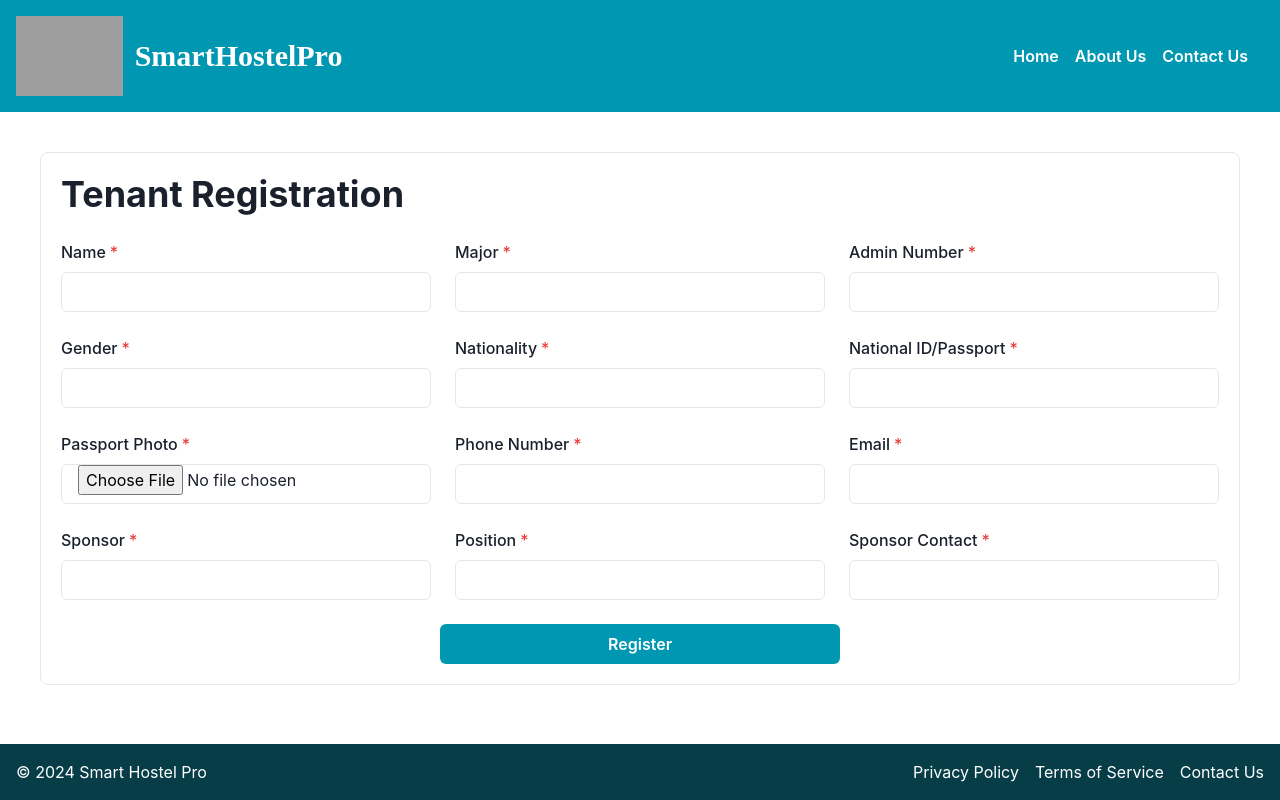
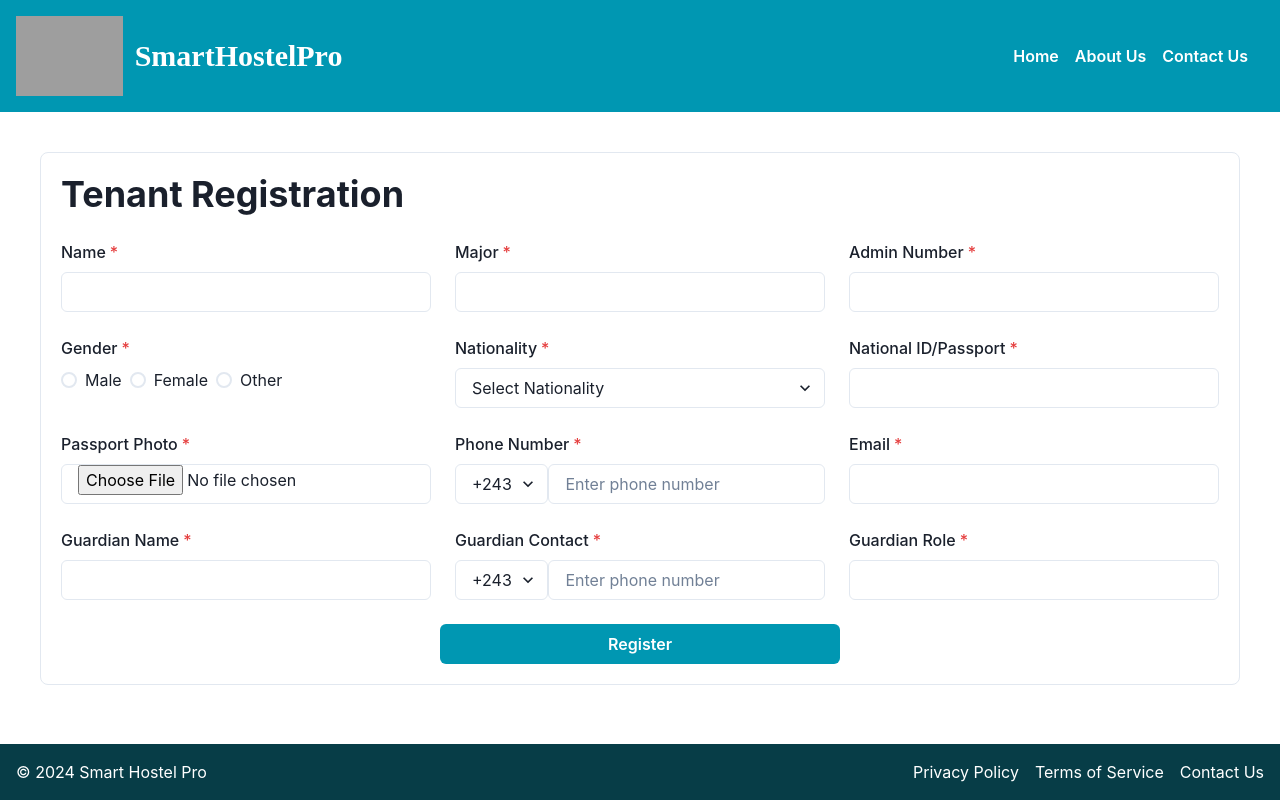
Before and after one commit to Zawadirugenyi/NadineKarungi, a React (Create React App) app: page /tenant in a window 1280 px wide. Built offline with nearby package versions, Linux system fonts and the light colour scheme; grey boxes are pictures that could not be loaded.

Commit message:
ticket adjustment

```diff
--- a/src/pages/tenant.jsx
+++ b/src/pages/tenant.jsx
@@ -1,5 +1,5 @@
 import React, { useState } from 'react';
-import { Box, Button, FormControl, FormLabel, Input, Grid, GridItem, Heading, Alert, AlertIcon, AlertTitle, AlertDescription, CloseButton, useToast } from '@chakra-ui/react';
+import { Box, Button, FormControl, FormLabel, Radio, Input, Select, InputGroup, RadioGroup, Stack, Grid, GridItem, Heading, Alert, AlertIcon, AlertTitle, AlertDescription, CloseButton, useToast } from '@chakra-ui/react';
 import { useNavigate, useLocation } from 'react-router-dom';
 import axios from 'axios';
 
@@ -16,8 +16,10 @@ const Tenant = () => {
     parent: '',
     sponsor_contact: '',
     passport_photo: null,
-    position: ''
+    position: '',
+    countryCode: ''
   });
+  const [showCustomCountryCode, setShowCustomCountryCode] = useState(false);
   const [message, setMessage] = useState({ type: '', text: '' });
   const toast = useToast();
   const navigate = useNavigate();
@@ -27,12 +29,24 @@ const Tenant = () => {
   const roomNumber = location.state?.roomNumber || '';
 
   const handleChange = (e) => {
-    const { name, value, files } = e.target;
-    if (name === 'passport_photo') {
+    const { name, value, type, files } = e.target;
+
+    if (type === 'file') {
       setFormData({
         ...formData,
-        passport_photo: files[0]
+        [name]: files[0]
       });
+    } else if (name === 'countryCode') {
+      setFormData({
+        ...formData,
+        countryCode: value
+      });
+      // Show custom input if "Other" is selected
+      if (value === 'other') {
+        setShowCustomCountryCode(true);
+      } else {
+        setShowCustomCountryCode(false);
+      }
     } else {
       setFormData({
         ...formData,
@@ -85,7 +99,8 @@ const Tenant = () => {
         parent: '',
         sponsor_contact: '',
         passport_photo: null,
-        position: ''
+        position: '',
+        countryCode: ''
       });
 
       // Navigate to booking page with room number and tenant name
@@ -143,14 +158,28 @@ const Tenant = () => {
           <GridItem colSpan={1}>
             <FormControl id="gender" isRequired>
               <FormLabel>Gender</FormLabel>
-                            <Input type="text" name="gender" value={formData.gender} onChange={handleChange} />
+              <RadioGroup name="gender" value={formData.gender} onChange={(value) => setFormData({ ...formData, gender: value })}>
+                <Stack direction="row">
+                  <Radio value="male">Male</Radio>
+                  <Radio value="female">Female</Radio>
+                  <Radio value="other">Other</Radio>
+                </Stack>
+              </RadioGroup>
             </FormControl>
           </GridItem>
 
           <GridItem colSpan={1}>
             <FormControl id="nationality" isRequired>
               <FormLabel>Nationality</FormLabel>
-                            <Input type="text" name="nationality" value={formData.nationality} onChange={handleChange} />
+              <Select name="nationality" value={formData.nationality} onChange={handleChange}>
+                <option value="">Select Nationality</option>
+                 <option value="DRC">Congolese</option>
+                <option value="kenya">Kenyan</option>
+                <option value="uganda">Ugandan</option>
+                <option value="tanzania">Tanzanian</option>
+                <option value="rwanda">Rwandaise</option>
+                <option value="other">Other</option>
+              </Select>
             </FormControl>
           </GridItem>
 
@@ -171,7 +200,36 @@ const Tenant = () => {
           <GridItem colSpan={1}>
             <FormControl id="phone_number" isRequired>
               <FormLabel>Phone Number</FormLabel>
-                            <Input type="number" name="phone_number" value={formData.phone_number} onChange={handleChange} />
+              <InputGroup>
+                <Select
+                  name="countryCode"
+                  width="35%"
+                  value={formData.countryCode}
+                  onChange={handleChange}
+                >
+                  <option value="+243">+243 (DRC)</option>
+                  <option value="+254">+254 (Kenya)</option>
+                  <option value="+256">+256 (Uganda)</option>
+                  <option value="+255">+255 (Tanzania)</option>
+                  <option value="+250">+250 (Rwanda)</option>
+                  <option value="other">Other</option>
+                </Select>
+                {showCustomCountryCode && (
+                  <Input
+                    type="text"
+                    name="countryCodeCustom"
+                    placeholder="Enter custom country code"
+                    onChange={(e) => setFormData({ ...formData, countryCode: e.target.value })}
+                  />
+                )}
+                <Input
+                  type="number"
+                  name="phone_number"
+                  value={formData.phone_number}
+                  onChange={handleChange}
+                  placeholder="Enter phone number"
+                />
+              </InputGroup>
             </FormControl>
           </GridItem>
 
@@ -184,31 +242,62 @@ const Tenant = () => {
 
           <GridItem colSpan={1}>
             <FormControl id="parent" isRequired>
-                            <FormLabel>Sponsor</FormLabel>
+              <FormLabel>Guardian Name</FormLabel>
               <Input type="text" name="parent" value={formData.parent} onChange={handleChange} />
             </FormControl>
           </GridItem>
 
           <GridItem colSpan={1}>
+            <FormControl id="phone_number" isRequired>
+              <FormLabel>Guardian Contact</FormLabel>
+              <InputGroup>
+                <Select
+                  name="countryCode"
+                  width="35%"
+                  value={formData.countryCode}
+                  onChange={handleChange}
+                >
+                  <option value="+243">+243 (DRC)</option>
+                  <option value="+254">+254 (Kenya)</option>
+                  <option value="+256">+256 (Uganda)</option>
+                  <option value="+255">+255 (Tanzania)</option>
+                  <option value="+250">+250 (Rwanda)</option>
+                  <option value="other">Other</option>
+                </Select>
+                {showCustomCountryCode && (
+                  <Input
+                    type="text"
+                    name="countryCodeCustom"
+                    placeholder="Enter custom country code"
+                    onChange={(e) => setFormData({ ...formData, countryCode: e.target.value })}
+                  />
+                )}
+                <Input
+                  type="number"
+                  name="phone_number"
+                  value={formData.phone_number}
+                  onChange={handleChange}
+                  placeholder="Enter phone number"
+                />
+              </InputGroup>
+            </FormControl>
+          </GridItem>
+
+
+          <GridItem colSpan={1}>
             <FormControl id="position" isRequired>
-                            <FormLabel>Position</FormLabel>
+              <FormLabel>Guardian Role</FormLabel>
               <Input type="text" name="position" value={formData.position} onChange={handleChange} />
             </FormControl>
           </GridItem>
+        </Grid>
 
-                    <GridItem colSpan={1}>
-                        <FormControl id="sponsor_contact" isRequired>
-                            <FormLabel>Sponsor Contact</FormLabel>
-                            <Input type="number" name="sponsor_contact" value={formData.sponsor_contact} onChange={handleChange} />
-                        </FormControl>
-                    </GridItem>
-
-                </Grid>
         <Box textAlign="center" mt={6}>
           <Button type="submit" bg="#0097b2" color="white" width="400px" _hover={{ bg: "#073d47" }}>
             Register
           </Button>
         </Box>
+
       </form>
     </Box>
   );
--- a/src/pages/ticket.jsx
+++ b/src/pages/ticket.jsx
@@ -2,7 +2,7 @@ import React, { useState, useEffect } from 'react';
 import QRCode from 'qrcode';
 import {
   Box, VStack, Text, Button, HStack, Spacer,
-  Alert, AlertIcon, AlertTitle, AlertDescription, CloseButton, useBreakpointValue,Image
+  Alert, AlertIcon, Image, AlertTitle, AlertDescription, CloseButton, useBreakpointValue,
 } from '@chakra-ui/react';
 import { useLocation } from 'react-router-dom';
 import { jsPDF } from 'jspdf';
@@ -93,9 +93,7 @@ const Ticket = () => {
   doc.rect(5, 5, 200, 287, 'F'); // Creates a card-like border around the page
 
   // Add a logo to the PDF (top-center)
-    const img = new Image();
-    img.src = logo;
-    doc.addImage(img, 'JPEG', 80, 10, 50, 20); // Centered logo
+  doc.addImage(logo, 'JPEG', 80, 10, 50, 20); // Centered logo
 
   // Title section (centered, bold)
   doc.setFontSize(20);
@@ -176,6 +174,7 @@ const Ticket = () => {
   doc.save('room_booking_ticket.pdf');
 };
 
+
   return (
     <HStack spacing={4} align="start" p={4} bgImage={`url(${backgroundImage})`}  position="relative"  bgSize="cover" bgPosition="center" minH="100vh">
       <Box
```
Lines whose indentation alone changed are shown as unchanged.
